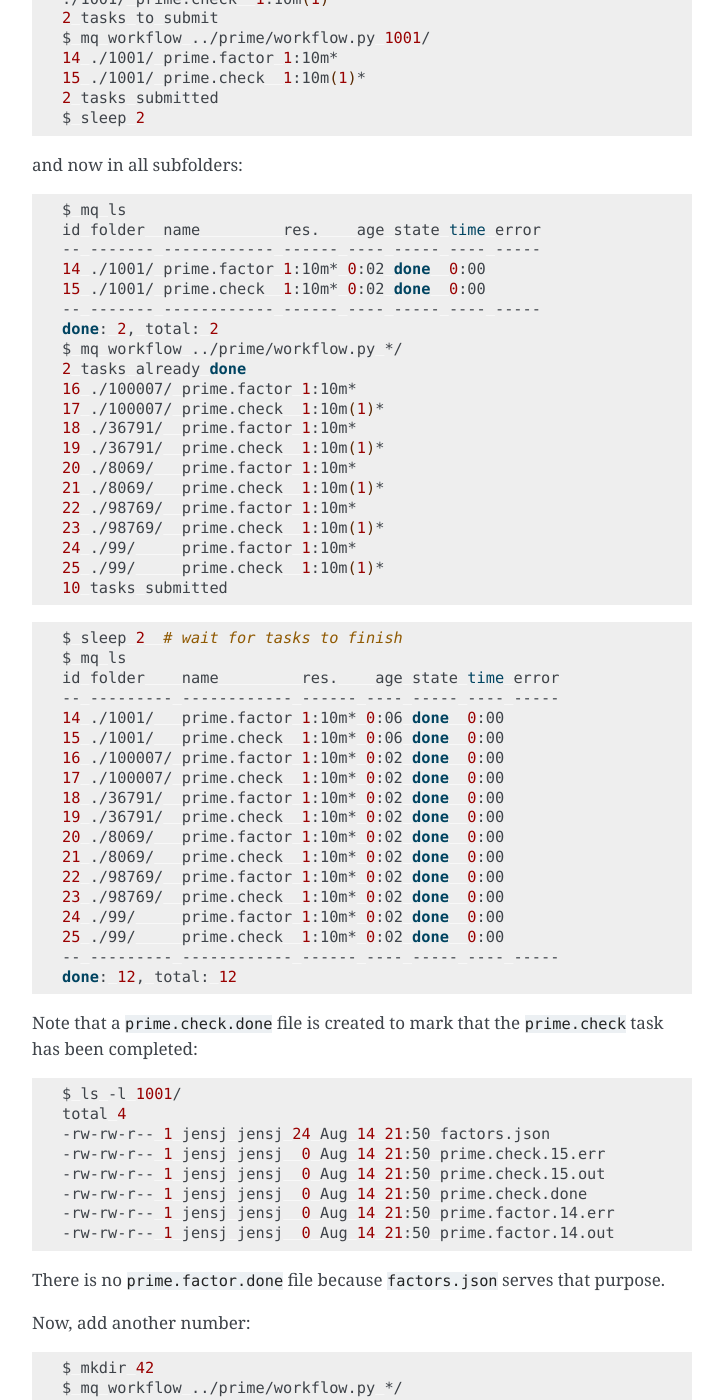
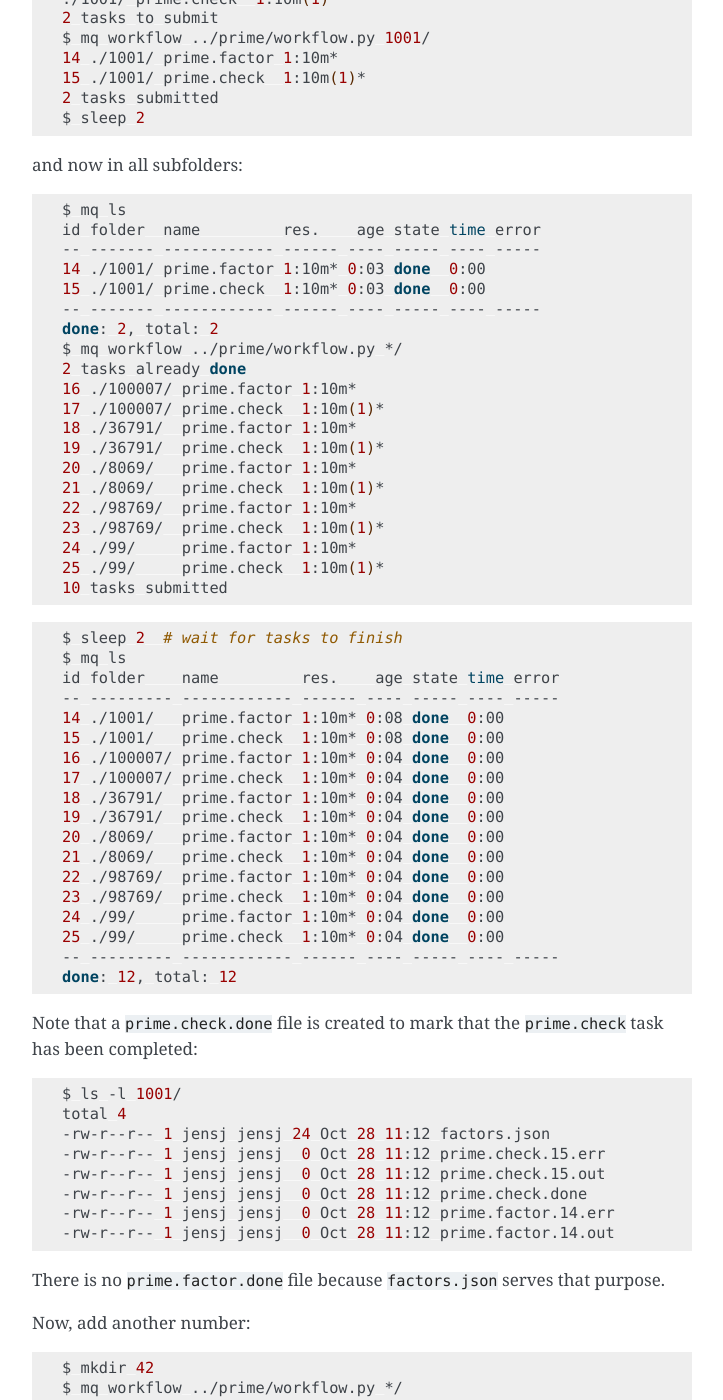
Before and after one commit to Yangxinsix/myqueue, a Sphinx documentation site: the page built from docs/workflows.rst, in a window 1280 px wide and 1400 px high, scrolled down 1730 px. Shown: the whole window, without its empty margins (388-1111 px from the left). Built offline with Sphinx 7.4.7, drawn with Linux system fonts in a browser that asks for light colours; some of the changed text lies outside the part shown.

```diff
--- a/docs/workflows.rst
+++ b/docs/workflows.rst
@@ -36,9 +36,9 @@ We put the three Python files in a ``prime/`` folder::
 
     $ ls -l prime/
     total 12
-    -rw-rw-r-- 1 jensj jensj 190 Aug 14 21:50 check.py
-    -rw-rw-r-- 1 jensj jensj 387 Aug 14 21:50 factor.py
-    -rw-rw-r-- 1 jensj jensj 166 Aug 14 21:50 workflow.py
+    -rw-r--r-- 1 jensj jensj 190 Oct 28 11:12 check.py
+    -rw-r--r-- 1 jensj jensj 387 Oct 28 11:12 factor.py
+    -rw-r--r-- 1 jensj jensj 166 Oct 28 11:12 workflow.py
 
 Make sure Python can find the files by adding this line::
 
@@ -69,8 +69,8 @@ and now in all subfolders::
     $ mq ls
     id folder  name         res.    age state time error
     -- ------- ------------ ------ ---- ----- ---- -----
-    14 ./1001/ prime.factor 1:10m* 0:02 done  0:00
-    15 ./1001/ prime.check  1:10m* 0:02 done  0:00
+    14 ./1001/ prime.factor 1:10m* 0:03 done  0:00
+    15 ./1001/ prime.check  1:10m* 0:03 done  0:00
     -- ------- ------------ ------ ---- ----- ---- -----
     done: 2, total: 2
     $ mq workflow ../prime/workflow.py */
@@ -93,18 +93,18 @@ and now in all subfolders::
     $ mq ls
     id folder    name         res.    age state time error
     -- --------- ------------ ------ ---- ----- ---- -----
-    14 ./1001/   prime.factor 1:10m* 0:06 done  0:00
-    15 ./1001/   prime.check  1:10m* 0:06 done  0:00
-    16 ./100007/ prime.factor 1:10m* 0:02 done  0:00
-    17 ./100007/ prime.check  1:10m* 0:02 done  0:00
-    18 ./36791/  prime.factor 1:10m* 0:02 done  0:00
-    19 ./36791/  prime.check  1:10m* 0:02 done  0:00
-    20 ./8069/   prime.factor 1:10m* 0:02 done  0:00
-    21 ./8069/   prime.check  1:10m* 0:02 done  0:00
-    22 ./98769/  prime.factor 1:10m* 0:02 done  0:00
-    23 ./98769/  prime.check  1:10m* 0:02 done  0:00
-    24 ./99/     prime.factor 1:10m* 0:02 done  0:00
-    25 ./99/     prime.check  1:10m* 0:02 done  0:00
+    14 ./1001/   prime.factor 1:10m* 0:08 done  0:00
+    15 ./1001/   prime.check  1:10m* 0:08 done  0:00
+    16 ./100007/ prime.factor 1:10m* 0:04 done  0:00
+    17 ./100007/ prime.check  1:10m* 0:04 done  0:00
+    18 ./36791/  prime.factor 1:10m* 0:04 done  0:00
+    19 ./36791/  prime.check  1:10m* 0:04 done  0:00
+    20 ./8069/   prime.factor 1:10m* 0:04 done  0:00
+    21 ./8069/   prime.check  1:10m* 0:04 done  0:00
+    22 ./98769/  prime.factor 1:10m* 0:04 done  0:00
+    23 ./98769/  prime.check  1:10m* 0:04 done  0:00
+    24 ./99/     prime.factor 1:10m* 0:04 done  0:00
+    25 ./99/     prime.check  1:10m* 0:04 done  0:00
     -- --------- ------------ ------ ---- ----- ---- -----
     done: 12, total: 12
 
@@ -113,12 +113,12 @@ Note that a ``prime.check.done`` file is created to mark that the
 
     $ ls -l 1001/
     total 4
-    -rw-rw-r-- 1 jensj jensj 24 Aug 14 21:50 factors.json
-    -rw-rw-r-- 1 jensj jensj  0 Aug 14 21:50 prime.check.15.err
-    -rw-rw-r-- 1 jensj jensj  0 Aug 14 21:50 prime.check.15.out
-    -rw-rw-r-- 1 jensj jensj  0 Aug 14 21:50 prime.check.done
-    -rw-rw-r-- 1 jensj jensj  0 Aug 14 21:50 prime.factor.14.err
-    -rw-rw-r-- 1 jensj jensj  0 Aug 14 21:50 prime.factor.14.out
+    -rw-r--r-- 1 jensj jensj 24 Oct 28 11:12 factors.json
+    -rw-r--r-- 1 jensj jensj  0 Oct 28 11:12 prime.check.15.err
+    -rw-r--r-- 1 jensj jensj  0 Oct 28 11:12 prime.check.15.out
+    -rw-r--r-- 1 jensj jensj  0 Oct 28 11:12 prime.check.done
+    -rw-r--r-- 1 jensj jensj  0 Oct 28 11:12 prime.factor.14.err
+    -rw-r--r-- 1 jensj jensj  0 Oct 28 11:12 prime.factor.14.out
 
 There is no ``prime.factor.done`` file because ``factors.json`` serves that
 purpose.
```
Also changed, not shown: docs/cli.rst (+8 -2 lines), docs/documentation.rst (+7 -7 lines), docs/quickstart.rst (+6 -6 lines), 4 other files.
